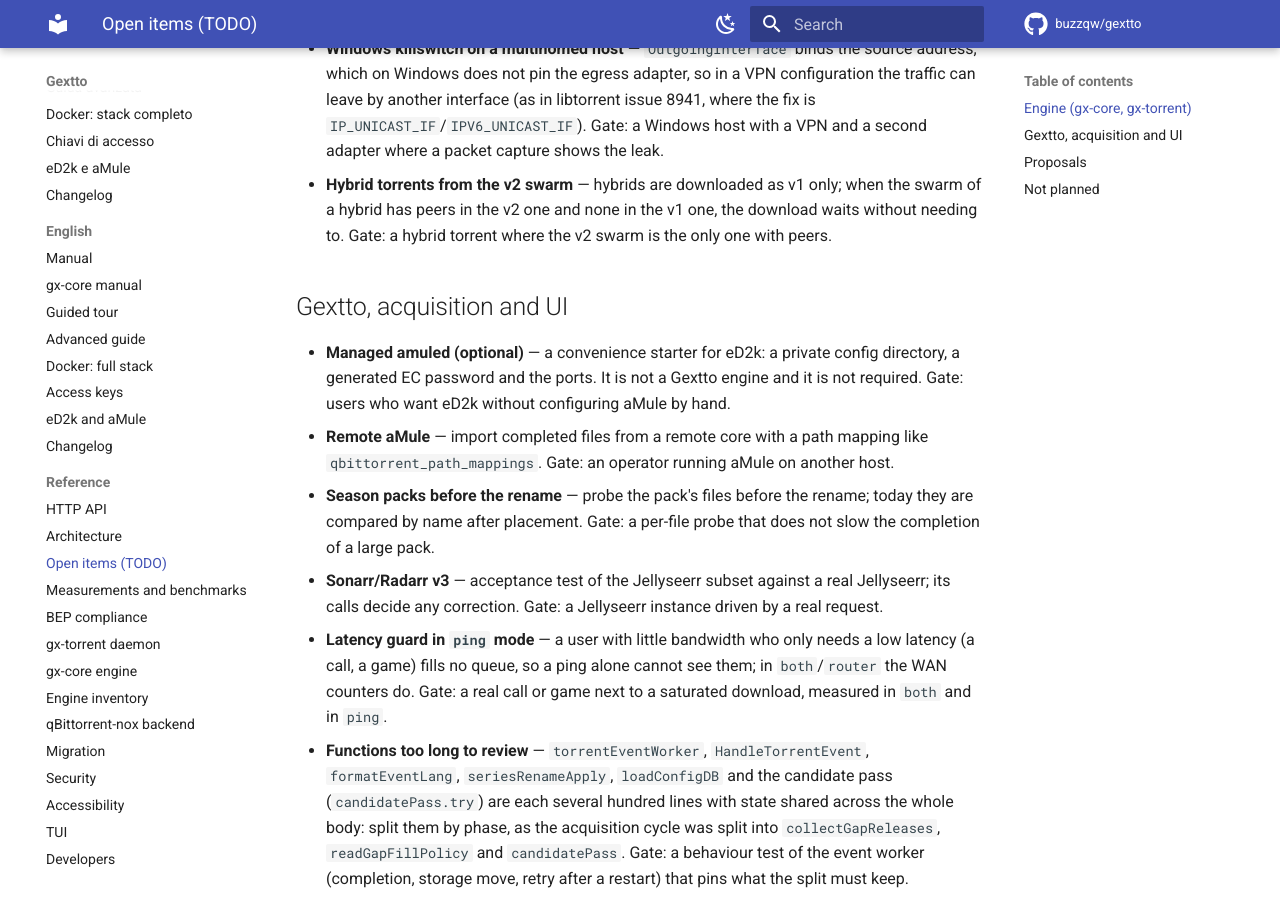
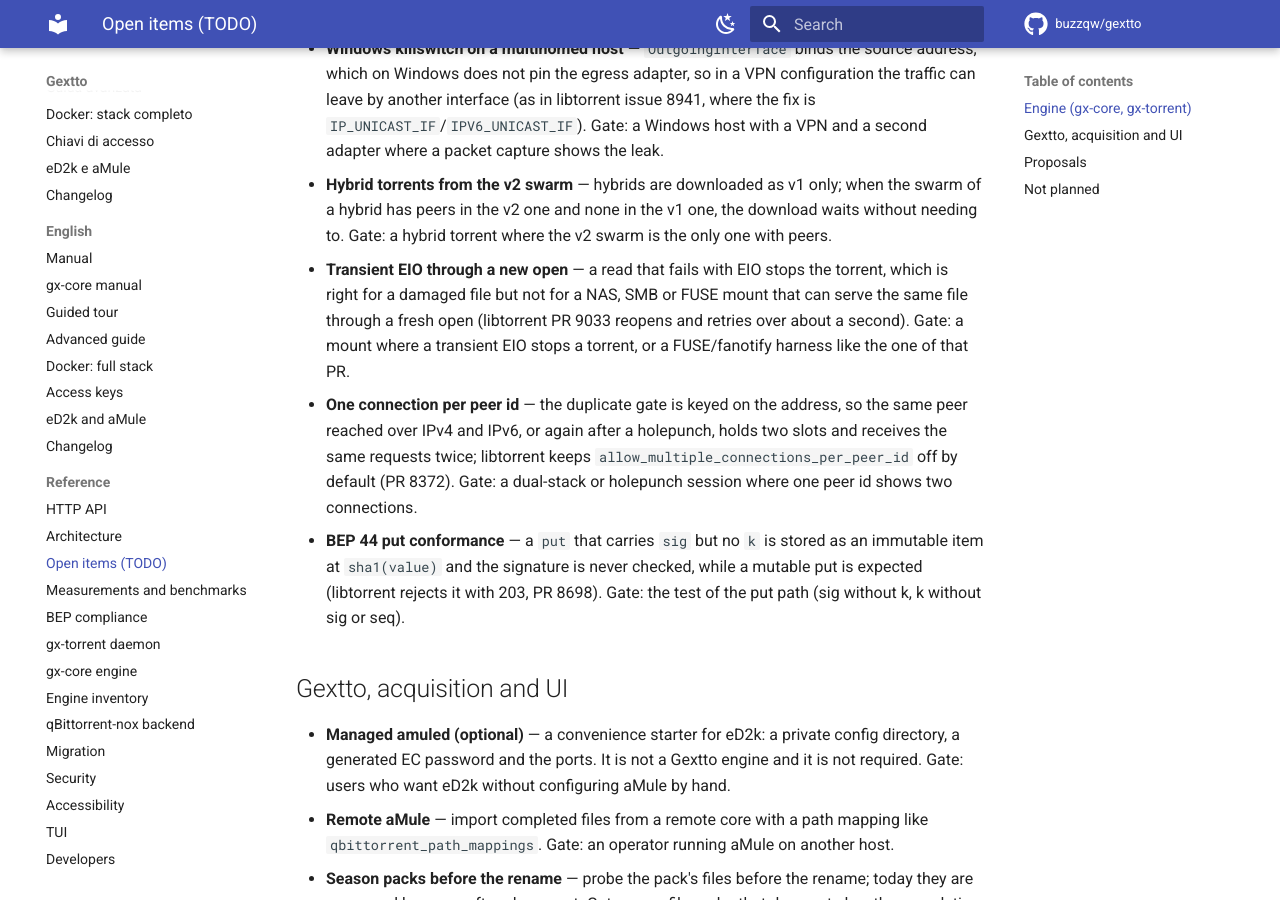
Before and after one commit to buzzqw/gextto, an MkDocs documentation site: the page built from docs/todo.md, in a window 1280 px wide and 900 px high, scrolled down 1329 px. Built offline with MkDocs 1.6.1 and Material for MkDocs 9.7.7, drawn with Linux system fonts in a browser that asks for light colours; comment, search, counter and statistics services are not loaded; some of the changed text lies outside the part shown.

Commit message:
docs(todo): items from the libtorrent pull requests
Transient EIO through a new open, one connection per peer id, BEP 44 put conformance, TLS origination to the proxy; the piece-length ceiling now accounts for libtorrent's 128 MiB automatic sizing. Alternative MSE ciphers and HTTP/2 announces closed by choice.

```diff
--- a/docs/todo.md
+++ b/docs/todo.md
@@ -56,6 +56,20 @@ here.
 - **Hybrid torrents from the v2 swarm** — hybrids are downloaded as v1 only; when the
   swarm of a hybrid has peers in the v2 one and none in the v1 one, the download waits
   without needing to. Gate: a hybrid torrent where the v2 swarm is the only one with peers.
+- **Transient EIO through a new open** — a read that fails with EIO stops the torrent,
+  which is right for a damaged file but not for a NAS, SMB or FUSE mount that can serve the
+  same file through a fresh open (libtorrent PR 9033 reopens and retries over about a
+  second). Gate: a mount where a transient EIO stops a torrent, or a FUSE/fanotify harness
+  like the one of that PR.
+- **One connection per peer id** — the duplicate gate is keyed on the address, so the same
+  peer reached over IPv4 and IPv6, or again after a holepunch, holds two slots and receives
+  the same requests twice; libtorrent keeps `allow_multiple_connections_per_peer_id` off
+  by default (PR 8372). Gate: a dual-stack or holepunch session where one peer id shows two
+  connections.
+- **BEP 44 put conformance** — a `put` that carries `sig` but no `k` is stored as an
+  immutable item at `sha1(value)` and the signature is never checked, while a mutable put
+  is expected (libtorrent rejects it with 203, PR 8698). Gate: the test of the put path
+  (sig without k, k without sig or seq).
 
 ## Gextto, acquisition and UI
 
@@ -139,8 +153,13 @@ its gate; a rejected one moves to *Not planned*.
 - **Ceiling on the piece length of a parsed torrent** — `NewInfo` checks neither a power
   of two nor a maximum, and the piece pool is sized from that number
   (`bufferpool.New(int(PieceLength))`): a hostile `.torrent` or magnet can ask for a
-  multi-gigabyte buffer, while libtorrent refuses even 2 GiB (issue 8139). Gate: the
-  ceiling to adopt and its error message.
+  multi-gigabyte buffer, while libtorrent refuses even 2 GiB (issue 8139). The ceiling has
+  to leave room for the 128 MiB pieces of libtorrent's new automatic sizing (PR 8015);
+  our creation stops at 16 MiB with about 2000 pieces, so a multi-terabyte torrent gets
+  hundreds of thousands of pieces. Gate: the ceiling to adopt and its error message.
+- **TLS origination to the proxy** — the proxy is reached in plain text (HTTP CONNECT or
+  SOCKS5); an `https://` proxy that terminates TLS itself is not supported, as in
+  libtorrent before PR 9039. Gate: an operator who runs an HTTPS proxy.
 - **DHT scrape keeps the peers** — a `get_peers` with `scrape=1` answers with the bloom
   filters *instead of* `values`, while BEP 33 says the filters are added to the normal
   reply (the question of libtorrent issue 8005); our own scrape client does not need it.
@@ -161,6 +180,11 @@ Closed by choice, not waiting for a measurement:
 - WebTorrent/WebRTC peers: niche, and the reference WebSocket tracker serves only
   WebRTC peers to a WebSocket client.
 - Native I2P: reachable through a SOCKS5/HTTP proxy.
+- Alternative MSE stream ciphers (the AES-128-CTR of libtorrent PR 8585): the cipher is
+  negotiated between the two ends, so it is worth nothing on a swarm where no other client
+  speaks it.
+- HTTP/2 for announces: an announce is one small request per interval and the shared
+  HTTP/1.1 transport already reuses the connection (libtorrent PR 8025).
 - Alternative storages (blob, bolt, SQLite).
 - `share_mode`: it serves ratio farming, not a library.
 - Full `*arr` v3 compatibility, multi-user authentication, Usenet, write-back cache,
```
